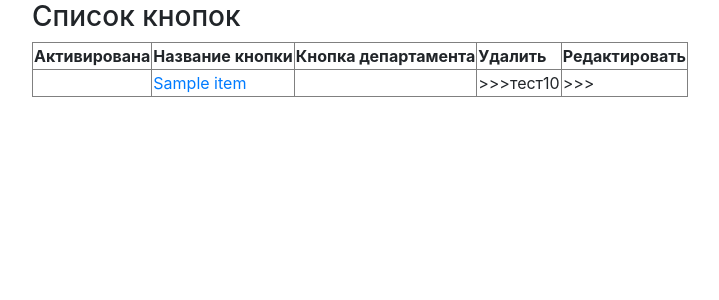
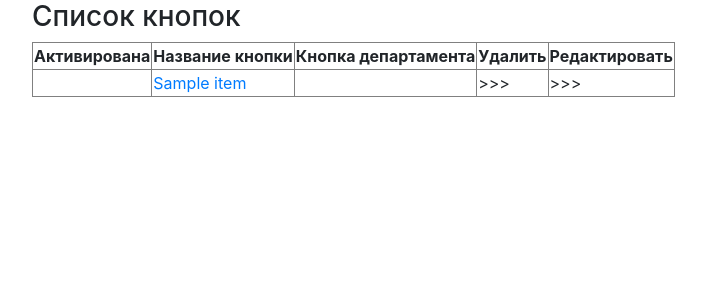
Before and after one commit to artemmikh/qtech_bot_1, a Python web app: template app/templates/index.html in a window 1280 px wide. Shown: the part 56-356 px from the top of the page, without its empty margins (68-787 px from the left). Run offline with Jinja, Linux system fonts and the light colour scheme; the template is opened without the code that fills it: most values are stand-ins (such as "Sample title", 1, 10 or a date in 2020).

```diff
--- a/app/templates/index.html
+++ b/app/templates/index.html
@@ -21,7 +21,7 @@
 				</a>
 			</td>
 			<td>{{ item.is_department }}</td>
-			<td>>>>тест10</td>
+			<td>>>></td>
 			<td>>>></td>
 		</tr>
 		</tbody>
```
